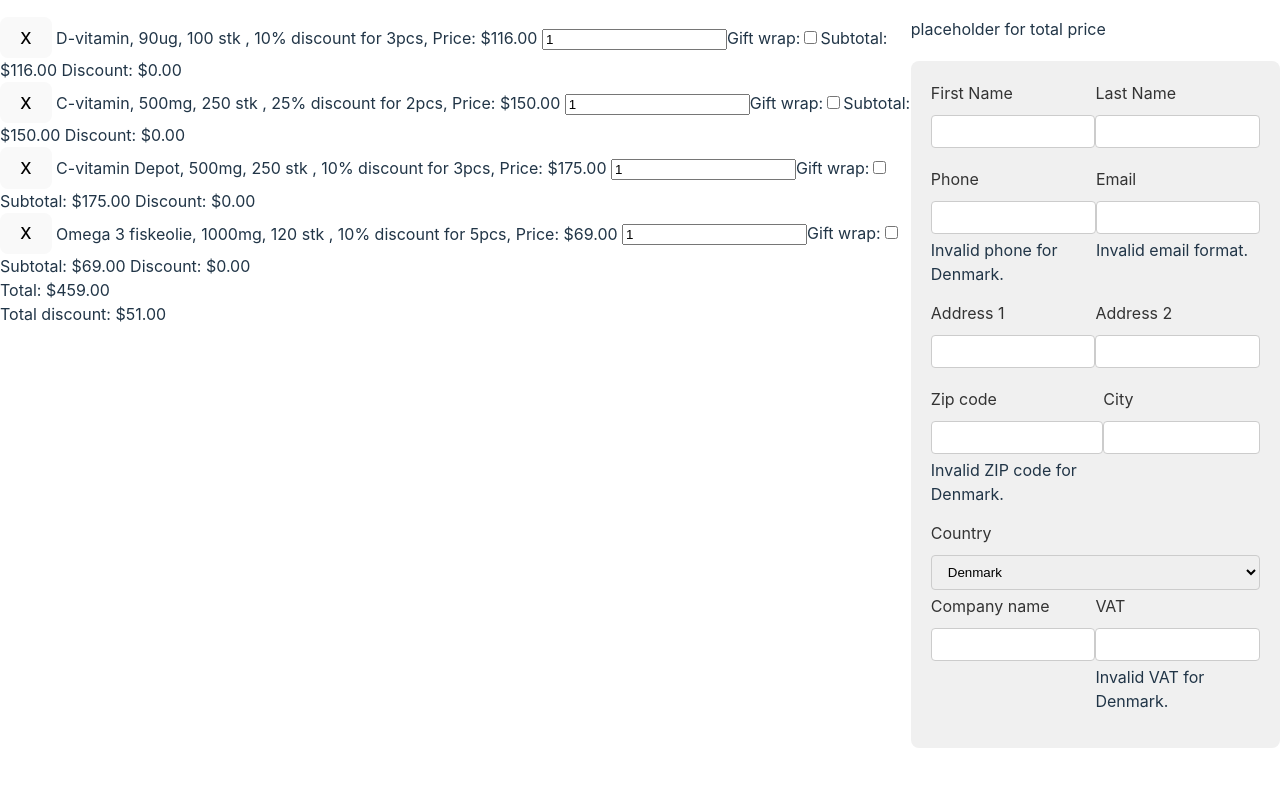
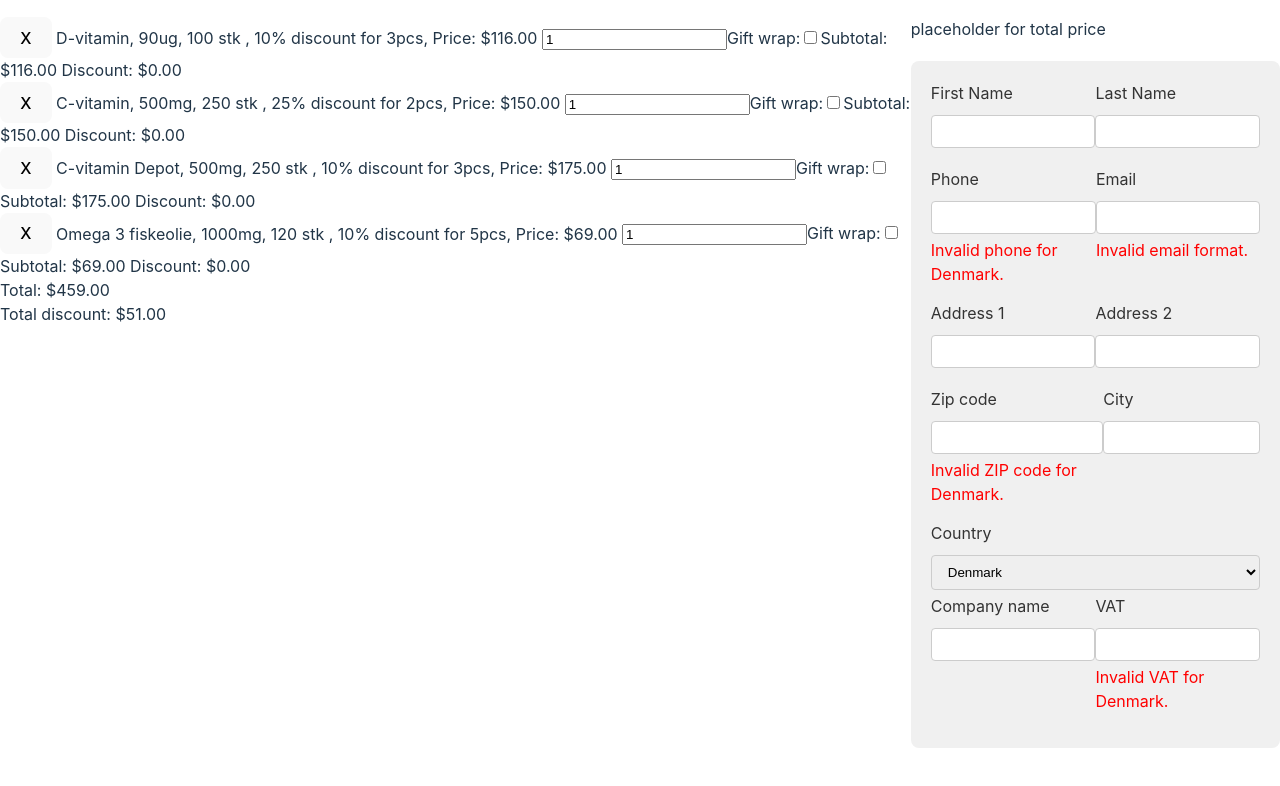
Before and after one commit to MagnusStarkadOttosen/02363FrontEndProject, a React (Vite) app: page / in a window 1280 px wide. Shown: the top 786 px of the page. Built offline with nearby package versions, Linux system fonts and the light colour scheme; no server answers.

Commit message:
Made error red

```diff
--- a/src/styles/BillingAndDelivery.css
+++ b/src/styles/BillingAndDelivery.css
@@ -24,4 +24,8 @@
     padding: 20px;
     margin: 20px 0;
     border-radius: 8px;
-  }
+}
+
+.invalid-feedback {
+    color: red;
+}
```
